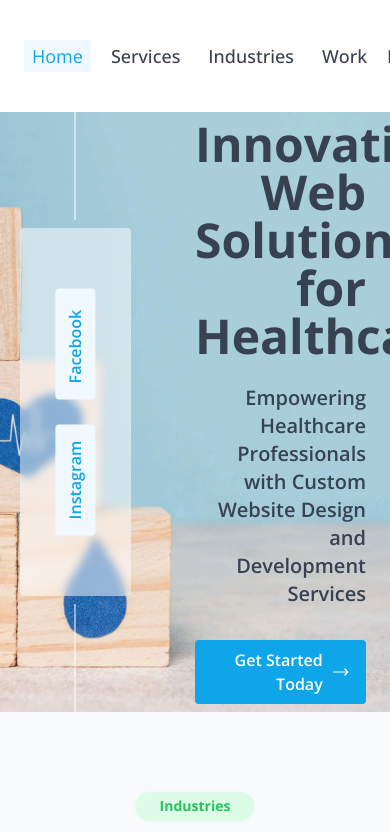
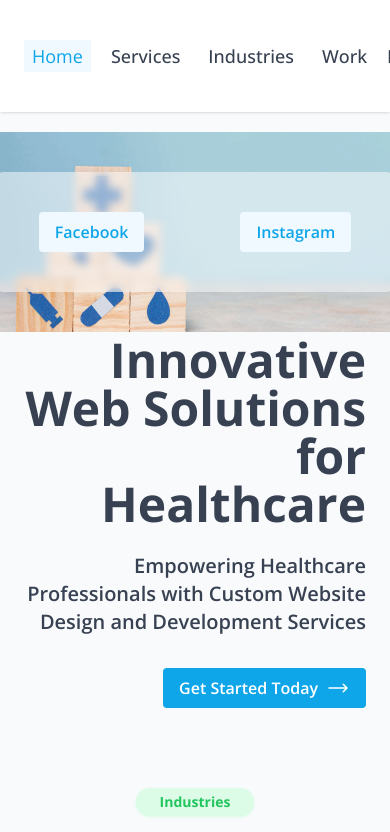
Before and after one commit to lmigonzalez/health-site-solutions, a Next.js app: page / in a window 390 px wide. Shown: the top 832 px of the page. Built offline with nearby package versions, Linux system fonts and the light colour scheme.

Commit message:
hero responsive

```diff
--- a/src/components/HeroSocials.tsx
+++ b/src/components/HeroSocials.tsx
@@ -3,24 +3,24 @@ import Link from "next/link";
 
 export default function HeroSocials() {
   return (
-    <div className="absolute h-full left-5 flex justify-center items-center flex-col gap-2">
-      <div className="h-full w-0.5 bg-white bg-opacity-50 backdrop-blur-sm"></div>
+    <div className="absolute left-0 top-5 flex h-[200px] w-full items-center justify-center gap-2 bg-[url('/health-site-solutions-hero.webp')] bg-cover md:left-5 md:top-auto md:h-full md:w-auto md:flex-col md:bg-none">
+      <div className="h-0.5 w-full bg-white bg-opacity-50 backdrop-blur-sm md:h-full md:w-0.5"></div>
 
-      <div className="flex flex-col gap-24 bg-white bg-opacity-50 backdrop-blur-sm rounded py-24 px-0">
+      <div className="flex gap-24 rounded bg-white bg-opacity-50 p-10 backdrop-blur-sm md:flex-col md:px-0 md:py-24">
         <Link
           href={""}
-          className="transform -rotate-90 bg-sky-50 text-sky-500 hover:bg-sky-900 transition-all py-2 px-4 inline-block rounded font-semibold"
+          className="inline-block transform rounded bg-sky-50 px-4 py-2 font-semibold text-sky-500 transition-all hover:bg-sky-900 md:-rotate-90"
         >
           Facebook
         </Link>
         <Link
-          className="transform -rotate-90 bg-sky-50 text-sky-500 hover:bg-sky-900 transition-all py-2 px-4 inline-block rounded font-semibold"
+          className="inline-block transform rounded bg-sky-50 px-4 py-2 font-semibold text-sky-500 transition-all hover:bg-sky-900 md:-rotate-90"
           href={""}
         >
           Instagram
         </Link>
       </div>
-      <div className="h-full w-0.5 bg-white bg-opacity-50 backdrop-blur-sm"></div>
+      <div className="h-0.5 w-full bg-white bg-opacity-50 backdrop-blur-sm md:h-full md:w-0.5"></div>
     </div>
   );
 }
--- a/src/sections/Hero.tsx
+++ b/src/sections/Hero.tsx
@@ -3,8 +3,8 @@ import Link from "next/link";
 import HeroSocials from "@/components/HeroSocials";
 export default function Hero() {
   return (
-    <section className="bg-my_blue w-full min-h-[600px] px-6 bg-[url('/health-site-solutions-hero.webp')] bg-bottom bg-cover bg-no-repeat flex justify-end relative">
-      <div className="flex justify-center flex-col w-1/2 text-end gap-6">
+    <section className="bg-my_blue relative flex w-full justify-end bg-none bg-cover bg-left-bottom bg-no-repeat px-6 pt-56 md:min-h-[600px] md:bg-[url('/health-site-solutions-hero.webp')] md:pt-0">
+      <div className="flex flex-col justify-end gap-6 text-end md:w-1/2 md:justify-center">
         <h1 className="text-5xl font-bold">
           Innovative Web Solutions for Healthcare
         </h1>
@@ -12,8 +12,8 @@ export default function Hero() {
           Empowering Healthcare Professionals with Custom Website Design and
           Development Services
         </h3>
-        <div className="pt-2 flex justify-end">
-          <Link href={""} className="main-btn flex items-center gap-2 w-fit">
+        <div className="flex justify-end pt-2">
+          <Link href={""} className="main-btn flex w-fit items-center gap-2">
             Get Started Today{" "}
             <svg
               xmlns="http://www.w3.org/2000/svg"
```
